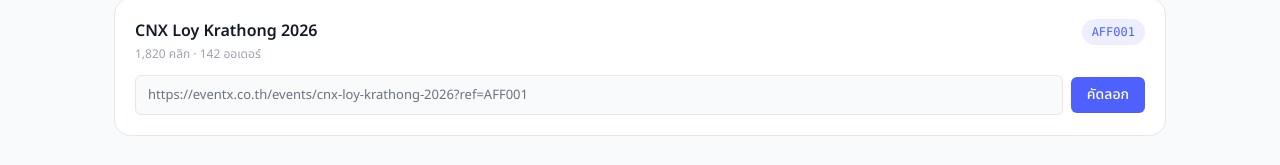
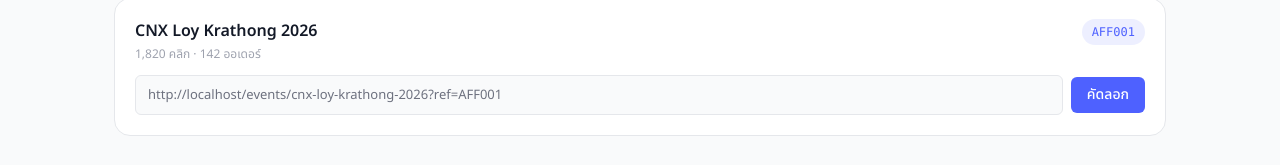
Before and after one commit to DreamXcodeding/eventx-demo, a React (Vite) app in the folder apps/web/: page /affiliate/links in a window 1280 px wide. Shown: the part 179-344 px from the top of the page. Built offline with nearby package versions, Linux system fonts and the light colour scheme.

Commit message:
affiliate flow: capture ref globally (works on event detail target), referral links point to live deploy origin

```diff
--- a/apps/web/src/components/ScrollToTop.tsx
+++ b/apps/web/src/components/ScrollToTop.tsx
@@ -1,9 +1,11 @@
 import { useEffect } from "react";
 import { useLocation } from "react-router-dom";
+import { useAffiliateCapture } from "../lib/useAffiliateCapture";
 
-// เลื่อนขึ้นบนสุดทุกครั้งที่เปลี่ยนเส้นทาง
+// เลื่อนขึ้นบนสุดทุกครั้งที่เปลี่ยนเส้นทาง + จับ ?ref ของ affiliate (global ทุกหน้า)
 export default function ScrollToTop() {
   const { pathname } = useLocation();
+  useAffiliateCapture();
   useEffect(() => {
     window.scrollTo({ top: 0, behavior: "instant" as ScrollBehavior });
   }, [pathname]);
--- a/apps/web/src/pages/HomePage.tsx
+++ b/apps/web/src/pages/HomePage.tsx
@@ -5,7 +5,6 @@
 import CnxFooter from "../components/CnxFooter";
 import EventCard from "../components/EventCard";
 import { EVENTS, HERO_SLIDES, formatTHB } from "../data/events";
-import { useAffiliateCapture } from "../lib/useAffiliateCapture";
 
 /* ── icons ── */
 const IconPin = () => (<svg className="h-4 w-4 shrink-0" viewBox="0 0 24 24" fill="none" stroke="currentColor" strokeWidth="1.8" strokeLinecap="round" strokeLinejoin="round" aria-hidden="true"><path d="M20 10c0 6-8 12-8 12s-8-6-8-12a8 8 0 0 1 16 0Z" /><circle cx="12" cy="10" r="3" /></svg>);
@@ -24,7 +23,6 @@
 ];
 
 export default function HomePage() {
-  useAffiliateCapture();
   const { t } = useTranslation();
   const [category, setCategory] = useState("all");
   const slides = HERO_SLIDES;
--- a/apps/web/src/pages/affiliate/AffiliateLinks.tsx
+++ b/apps/web/src/pages/affiliate/AffiliateLinks.tsx
@@ -1,13 +1,15 @@
 import { useState } from "react";
 import { useTranslation } from "react-i18next";
 import AffiliateShell from "../../components/AffiliateShell";
-import { REFERRAL_LINKS, baseUrl } from "../../data/affiliate";
+import { REFERRAL_LINKS } from "../../data/affiliate";
 
 export default function AffiliateLinks() {
   const { t } = useTranslation();
   const [copied, setCopied] = useState<string | null>(null);
 
-  const urlOf = (slug: string, code: string) => `${baseUrl}/events/${slug}?ref=${code}`;
+  // ลิงก์ชี้มาที่ deploy จริง (origin + base) → กดแล้ว ?ref ถูกจับได้จริง
+  const root = (window.location.origin + import.meta.env.BASE_URL).replace(/\/$/, "");
+  const urlOf = (slug: string, code: string) => `${root}/events/${slug}?ref=${code}`;
   const copy = (id: string, url: string) => {
     navigator.clipboard?.writeText(url).catch(() => {});
     setCopied(id);
```
